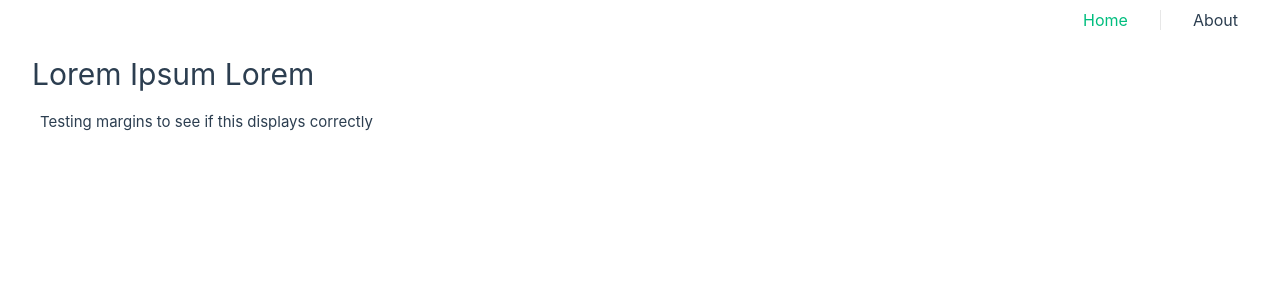
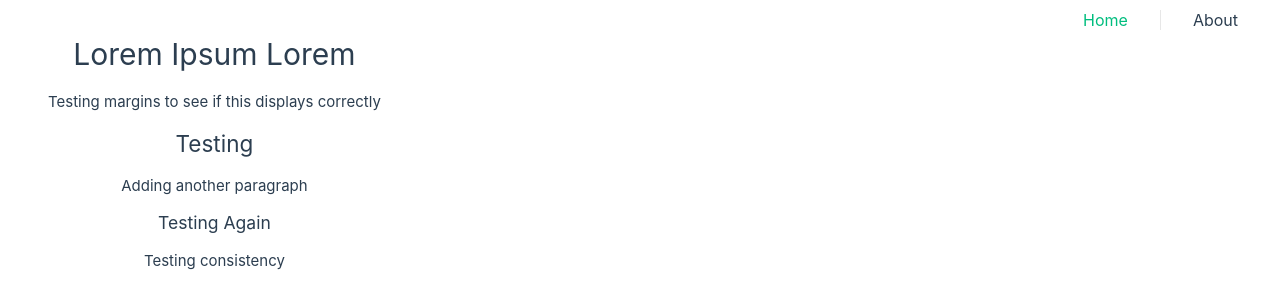
Before and after one commit to Andrew-Bremond/Rubbish-Radar, a Vue app: page /about in a window 1280 px wide. Shown: the top 308 px of the page. Built offline with nearby package versions, Linux system fonts and the light colour scheme.

Commit message:
Fixing elements

```diff
--- a/src/assets/main.css
+++ b/src/assets/main.css
@@ -21,17 +21,9 @@ a,
 
 @media (min-width: 1024px) {
   body {
-    display: flex;
     place-items: center;
-  }
-
-  h1 {
     margin-left: 1.5rem;
-    margin-top: 3rem;
-  }
-
-  p {
-    margin-left: 2rem;
+    margin-top: 1rem;
   }
 
   #app {
--- a/src/views/About.vue
+++ b/src/views/About.vue
@@ -4,8 +4,14 @@
 
 <template>
   <div class="about">
-    <h1> Lorem Ipsum Lorem </h1>
-    <p> Testing margins to see if this displays correctly </p>
+    <body>
+      <h1> Lorem Ipsum Lorem </h1>
+      <p> Testing margins to see if this displays correctly </p>
+      <h2> Testing </h2>
+      <p> Adding another paragraph </p>
+      <h3> Testing Again </h3>
+      <p> Testing consistency </p>
+    </body>
   </div>
 </template>
 
--- a/src/views/Home.vue
+++ b/src/views/Home.vue
@@ -4,8 +4,10 @@
 
 <template>
   <header>
-    <h1> Home </h1>
-    <p> Theoretically, elements should be consistent routing to different pages. </p>
+    <body>
+      <h1> Home </h1>
+      <p> Theoretically, elements should be consistent routing to different pages. </p>
+    </body>
   </header>
 </template>
 
```
